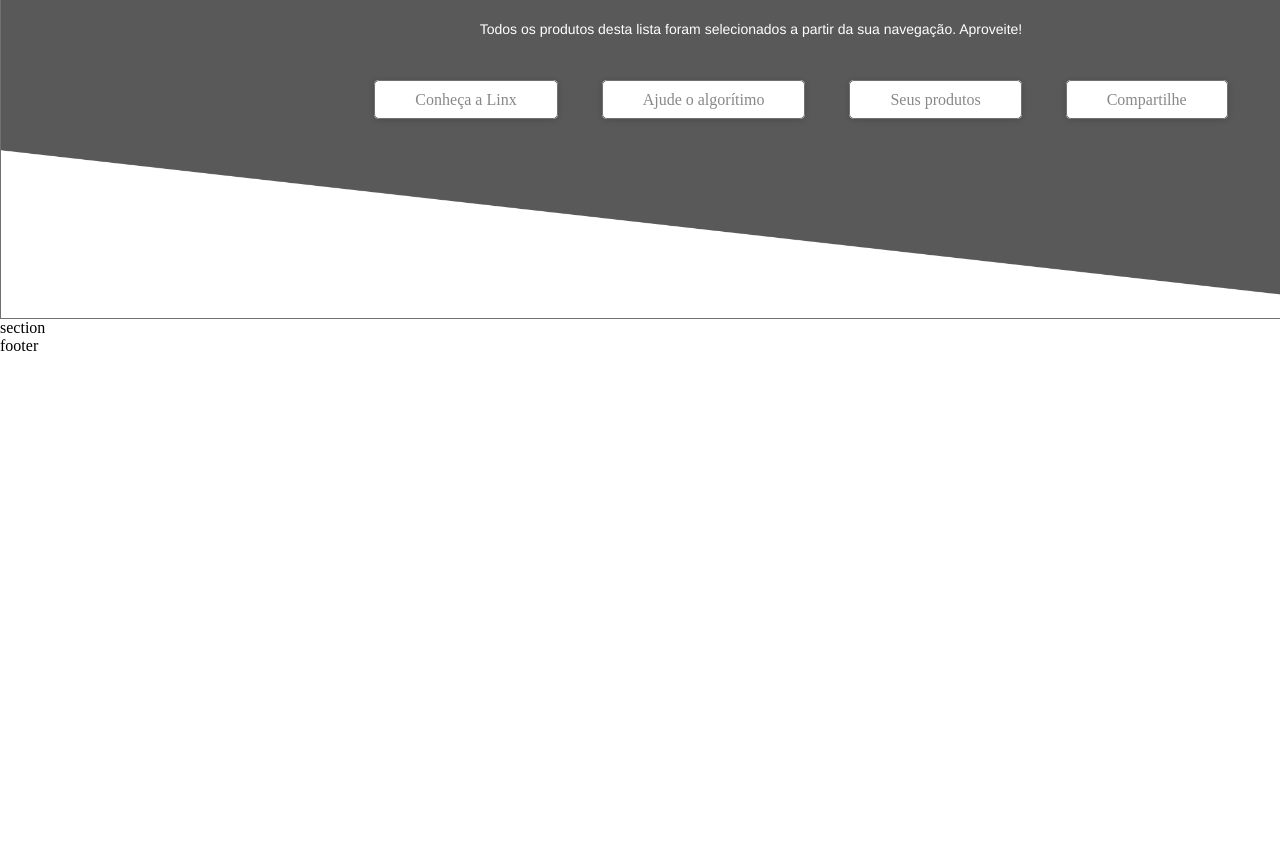
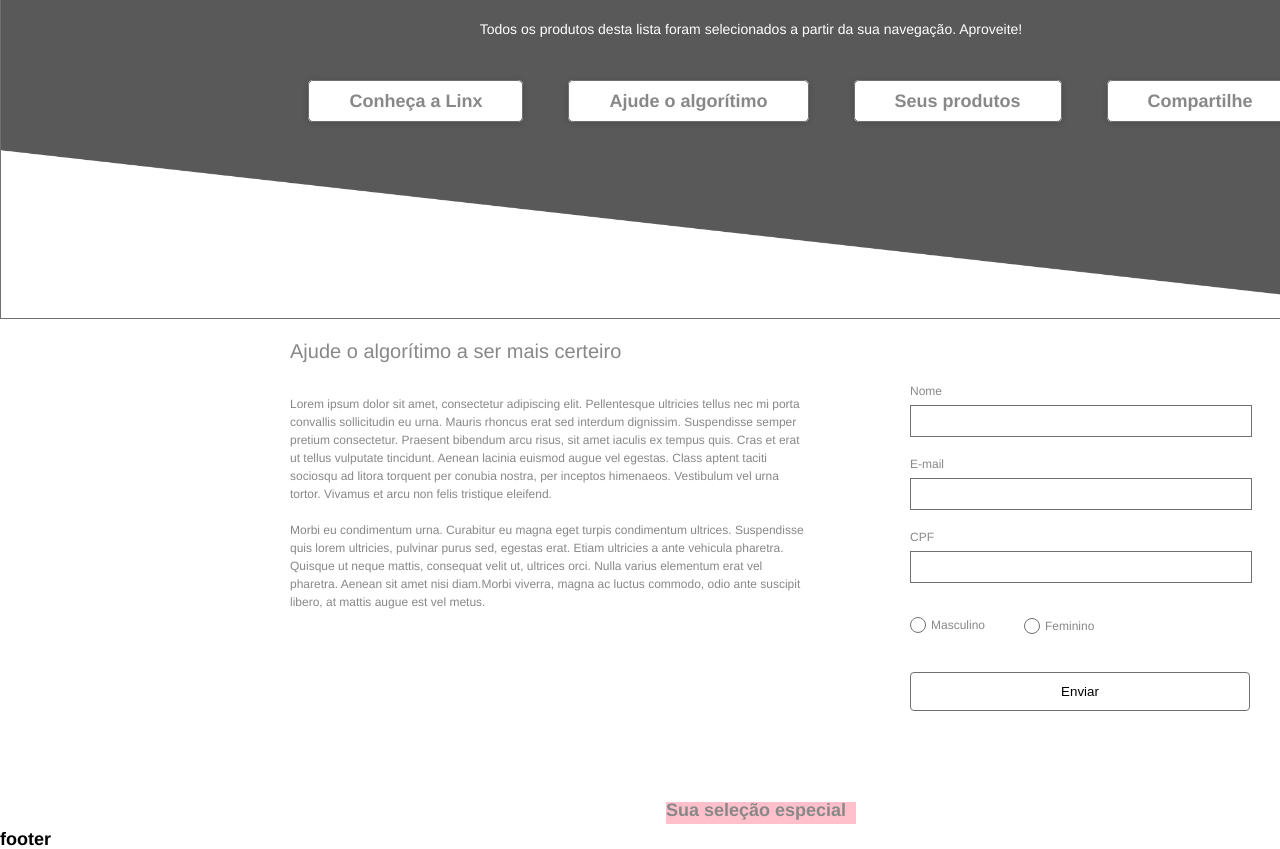
Before and after one commit to felipefalcao515/First-step, a plain HTML site: page index.html in a window 1280 px wide. Shown: the part 143-992 px from the top of the page. Before the commit the page ends 800 px from the top, so only its background shows below. Drawn offline with Linux system fonts and the light colour scheme.

Commit message:
New Sections 1 and 2
Created more sections for content, working on the rest of the sections.

Also working to make the code dryer.

```diff
--- a/index.html
+++ b/index.html
@@ -7,7 +7,7 @@
     <link rel="stylesheet" href="style.css">
 </head>
 <body>
-    <header class="introduction">
+    <header class="header">
             <div class="first-line">uma seleção de produtos</div>
             <div class="second-line">especial para você</div>
             <div class="third-line">Todos os produtos desta lista foram selecionados a partir da sua navegação. Aproveite!</div>
@@ -18,8 +18,24 @@
                 <li>Compartilhe</li>
             </div>
     </header>
-    <section>
-        section
+    <section class="section1">
+        <div class="title-line">Ajude o algorítimo a ser mais certeiro</div>
+        <div class="description-line">Lorem ipsum dolor sit amet, consectetur adipiscing elit. Pellentesque ultricies tellus nec mi porta convallis sollicitudin eu urna. Mauris rhoncus erat sed interdum dignissim. Suspendisse semper pretium consectetur. Praesent bibendum arcu risus, sit amet iaculis ex tempus quis. Cras et erat ut tellus vulputate tincidunt. Aenean lacinia euismod augue vel egestas. Class aptent taciti sociosqu ad litora torquent per conubia nostra, per inceptos himenaeos. Vestibulum vel urna tortor. Vivamus et arcu non felis tristique eleifend. <br><br>Morbi eu condimentum urna. Curabitur eu magna eget turpis condimentum ultrices. Suspendisse quis lorem ultricies, pulvinar purus sed, egestas erat. Etiam ultricies a ante vehicula pharetra. Quisque ut neque mattis, consequat velit ut, ultrices orci. Nulla varius elementum erat vel pharetra. Aenean sit amet nisi diam.Morbi viverra, magna ac luctus commodo, odio ante suscipit libero, at mattis augue est vel metus.</div>
+        <ul class="contact-box">
+            <li class="name-at">Nome</div>
+                <li class="name-box">Preencher Nome</li>
+            <li class="mail-at">E-mail</div>
+                <li class="mail-box">Preencher E-mail</li>
+            <li class="cpf-at">CPF</div>
+                <li class="cpf-box">Preencher CPF</li>
+            <li class="sex-check">Sexo</li>
+                <li class="sc-checkbox1">Masculino</li>
+                <li class="sc-checkbox2">Feminino</li>
+            <button class="send-button">Enviar</button>
+        </ul>
+    </section>
+    <section class="section2">
+        <div class="special-selection">Sua seleção especial</div>
     </section>
     <footer>
         footer
--- a/style.css
+++ b/style.css
@@ -1,9 +1,11 @@
 body {
     background-color: white;
+    font: normal normal bold 18px/16px Helvetica;
     margin: 0;
     padding: 0;
 }
 /*header start*/
+
 /*attributes for the background shape*/
 header {
     background-image: url("header-background.png");
@@ -15,9 +17,11 @@ header {
     width: 1500px;
     text-align: center;
 }
-/*properties for each header line of text, respectively(starting with a base, then 1)*/
+/*properties for each header line of text, respectively
+(starting with a base, then 1)*/
+
 /*base*/
-.introduction div {
+.header div {
     color: #FFFFFF;
     letter-spacing: 0px;
     position: relative;
@@ -72,3 +76,129 @@ header {
     text-align: center;
     top: 130px;
 }
+section {
+    font: normal normal normal 20px/24px Helvetica;
+    letter-spacing: 0px;
+    text-align: left;
+    color: rgba(136, 136, 136, 1);
+}
+div, li, li{
+    position: relative;
+}
+.title-line {
+    height: 23px;
+    left: 290px;
+    top: 20px;
+    width: 332px;
+}
+.description-line {
+    font: normal normal normal 12px/18px Helvetica;
+    height: 220px;
+    left: 290px;
+    top: 53px;
+    width: 520px;
+}
+.contact-box {
+    font: normal normal normal 12px/14px Helvetica;
+    list-style-type: none;
+}
+.name-at {
+    height: 14px;
+    left: 870px;
+    top: -190px;
+    width: 58px;
+}
+.name-box {
+    background: no-repeat padding-box;
+    background-color: rgba(255, 255, 255, 1);
+    border: 1px solid rgba(112, 112, 112, 1);
+    height: 30px;
+    left: 870px;
+    text-indent: -999999999px;
+    top: -183px;
+    width: 340px;
+}
+.mail-at {
+    height: 14px;
+    left: 870px;
+    top: -163px;
+    width: 34px;
+}
+.mail-box {
+    background: no-repeat padding-box;
+    background-color: rgba(255, 255, 255, 1);
+    border: 1px solid rgba(112, 112, 112, 1);
+    height: 30px;
+    left: 870px;
+    text-indent: -999999999px;
+    top: -156px;
+    width: 340px;
+}
+.cpf-at {
+    height: 14px;
+    left: 870px;
+    top: -136px;
+    width: 27px;
+}
+.cpf-box {
+    background: no-repeat padding-box;
+    background-color: rgba(255, 255, 255, 1);
+    border: 1px solid rgba(112, 112, 112, 1);
+    height: 30px;
+    left: 870px;
+    text-indent: -999999999px;
+    top: -129px;
+    width: 340px;
+}
+/* made a single li for each genre selection, this way the user can mark
+the check-box by simply clicking in the name*/
+.sex-check {
+    height: 14px;
+    left: 870px;
+    text-indent: -999999999px;
+    width: 203px;
+}
+.sc-checkbox1 {
+    background: no-repeat padding-box;
+    background-color: rgba(255, 255, 255, 1);
+    border: 1px solid rgba(112, 112, 112, 1);
+    border-radius: 50%;
+    height: 14px;
+    left: 870px;
+    text-indent: 20px;
+    top: -109px;
+    width: 14px;
+}
+.sc-checkbox2 {
+    background: no-repeat padding-box;
+    background-color: rgba(255, 255, 255, 1);
+    border: 1px solid rgba(112, 112, 112, 1);
+    border-radius: 50%;
+    height: 14px;
+    left: 984px;
+    text-indent: 20px;
+    top: -124px;
+    width: 14px;
+}
+.send-button {
+    background: no-repeat padding-box;
+    background-color: rgba(255, 255, 255, 1);
+    border: 1px solid rgba(112, 112, 112, 1);
+    border-radius: 4px;
+    height: 39px;
+    left: 870px;
+    position: relative;
+    top: -86px;
+    width: 340px;
+}
+.section2{
+    position: relative;
+}
+.special-selection {
+    background-color: pink;
+    font: normal normal bold 18px/16px Helvetica Neue;
+    height: 22px;
+    left: 666px;
+    top: -7px;
+    width: 190px;
+}
```
Also changed, not shown: 1 other file.
